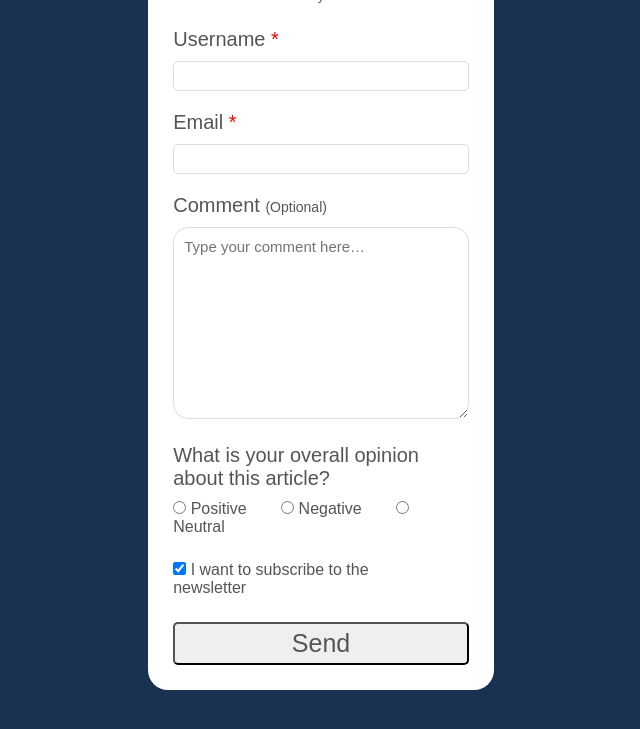
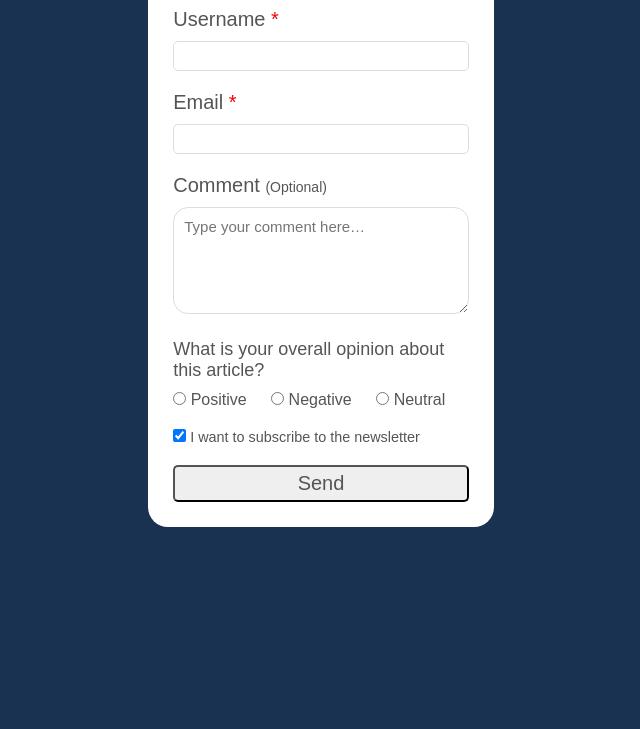
Before and after one commit to IbrohimRasulov/Introducing-Form, a plain HTML site: page index.html in a window 1280 px wide. Shown: the part 143-872 px from the top of the page, without its empty margins (319-959 px from the left). After the commit the page ends 800 px from the top, so only its background shows below. Drawn offline with Linux system fonts and the light colour scheme.

Commit message:
Change font sizes

```diff
--- a/index.html
+++ b/index.html
@@ -24,7 +24,7 @@
                 </label>
 
                 <label> Comment <span id="optional">(Optional)</span><br>
-                <textarea name="textarea" id="textarea" cols="30" rows="10" placeholder="Type your comment here…" maxlength="250"></textarea>
+                <textarea name="textarea" id="textarea" cols="30" rows="5" placeholder="Type your comment here…" maxlength="250"></textarea>
                 </label>
             </div>
 
--- a/style.css
+++ b/style.css
@@ -40,7 +40,7 @@ label {
 
 #container {
   width: 27%;
-  margin: 50px auto;
+  margin: 30px auto;
   background-color: #fff;
   border-radius: 20px;
 }
@@ -79,7 +79,7 @@ textarea {
 }
 
 #opinion p {
-  font-size: 20px;
+  font-size: 18px;
   text-align: left;
   padding-bottom: 10px;
 }
@@ -90,20 +90,20 @@ textarea {
 #news label,
 button {
   cursor: pointer;
-  padding-right: 30px;
+  padding-right: 20px;
 }
 
 #news {
-  margin: 25px 0;
+  margin: 20px 0;
+  font-size: 0.9em;
 }
 
 button {
   display: inline-block;
-  padding: 5px 10px;
-  font-size: 25px;
+  padding: 5px;
+  font-size: 20px;
   border-radius: 5px;
   width: 100%;
-  margin: 0 auto;
 }
 
 button:hover {
```
